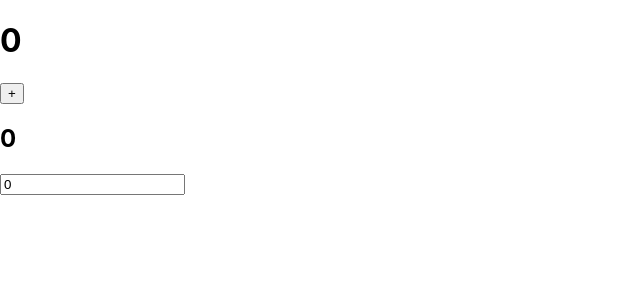
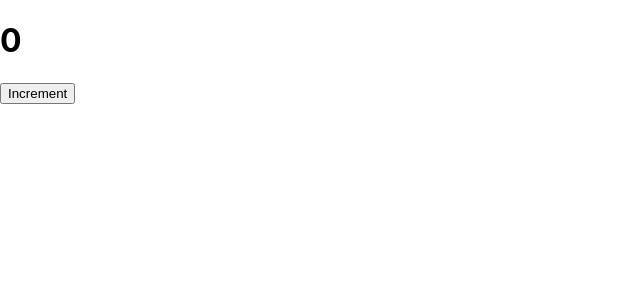
Before and after one commit to Ssharma0355/practice-re, a React (Create React App) app: page / in a window 1280 px wide. Shown: the top 300 px of the page, without its empty margins (0-640 px from the left). Built offline with nearby package versions, Linux system fonts and the light colour scheme.

Commit message:
useCallback-start

```diff
--- a/src/App.js
+++ b/src/App.js
@@ -3,6 +3,7 @@ import UserList from './APIcalling/UserList';
 import './App.css';
 import Parent from './Hooks/ContextAPI/Parent';
 import MainFile from './Hooks/sampleContextApi/MainFile';
+import Callback from './Hooks/UseCallback/Callback';
 import Main from './Hooks/UseEffect/Main';
 import Memo from './Hooks/UseMemo/Memo';
 import Reducer from './Hooks/UseReducer/Reducer';
@@ -25,7 +26,9 @@ function App() {
 
       {/* <Reducer /> */}
 
-      <Memo />
+      {/* <Memo /> */}
+
+      <Callback />
     </div>
   );
 }
--- /dev/null
+++ b/src/Hooks/UseCallback/Callback.jsx
@@ -0,0 +1,14 @@
+import React, { useState } from 'react'
+
+const Callback = () => {
+    const [counter, setCounter] = useState(0);
+  return (
+    <div>
+        <h1>{counter}</h1>
+          <button onClick={() => setCounter(counter+1)}>Increment</button>
+
+    </div>
+  )
+}
+
+export default Callback
```
